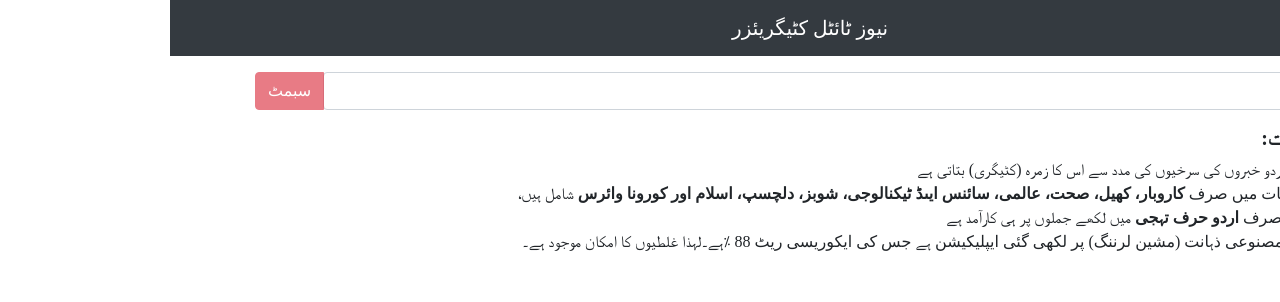
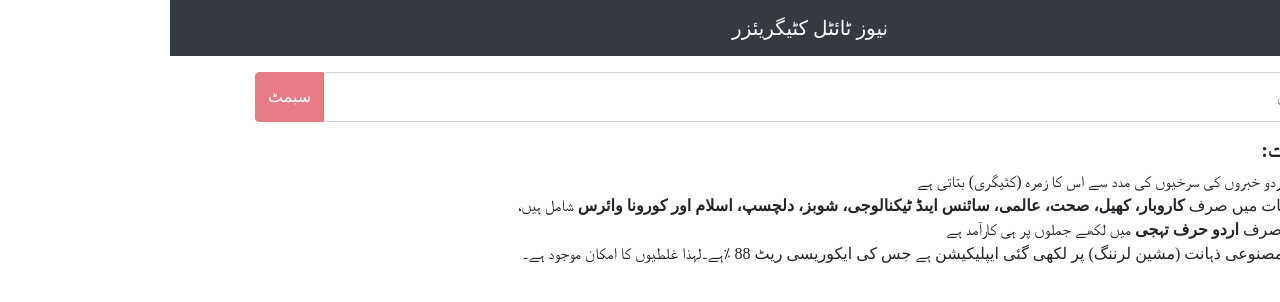
Before and after one commit to SyedMuhammadMuhsinKarim/News-Classification-App, a React (Create React App) app: page / in a window 1280 px wide. Shown: the top 302 px of the page. Built offline with nearby package versions, Linux system fonts and the light colour scheme; a web font is replaced by a local one.

Commit message:
menifest and favicon remove

```diff
--- a/public/index.html
+++ b/public/index.html
@@ -11,8 +11,8 @@
       manifest.json provides metadata used when your web app is added to the
       homescreen on Android. See https://developers.google.com/web/fundamentals/engage-and-retain/web-app-manifest/
     -->
-    <link rel="manifest" href="%PUBLIC_URL%/manifest.json" />
-    <link rel="shortcut icon" href="%PUBLIC_URL%/favicon.ico" />
+    <!-- <link rel="manifest" href="%PUBLIC_URL%/manifest.json" /> -->
+    <!-- <link rel="shortcut icon" href="%PUBLIC_URL%/favicon.ico" /> -->
     <link
       rel="stylesheet"
       media="screen"
--- a/src/App.js
+++ b/src/App.js
@@ -89,7 +89,7 @@ const SubmitForm = ({ handleChange, handleOnSubmit, inputValue }) => (
   <InputGroup className="mt-3 mb-3">
     <FormControl
       placeholder={urduText.inputText}
-      className="rounded form-control form-item"
+      className="rounded form-control form-item p-4"
       onChange={handleChange}
     />
     <InputGroup.Prepend>
```
